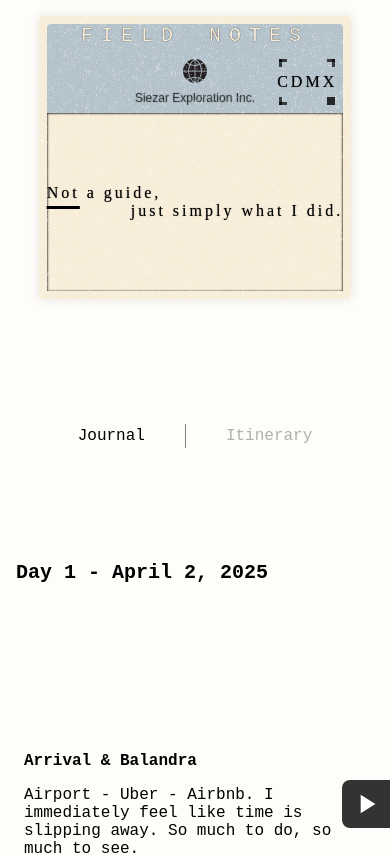
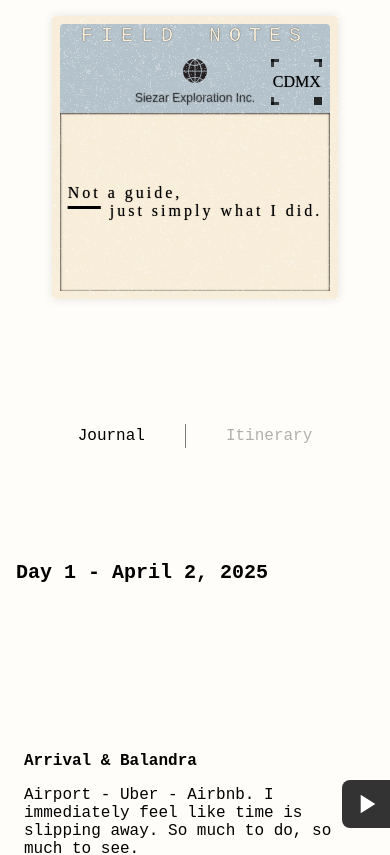
Before and after one commit to hsiez/siezar, a Next.js app: page /travel/cdmx in a window 390 px wide. Shown: the top 855 px of the page. Built offline with nearby package versions, Linux system fonts and the light colour scheme; a web font is replaced by a local one.

Commit message:
mobile fixes for table

```diff
--- a/app/components/field-notes/field-note-card.tsx
+++ b/app/components/field-notes/field-note-card.tsx
@@ -34,7 +34,7 @@ export default function FieldNoteCard({location, dates}: {location: string, date
                 <div className={styles.cardContent}>
                 <p className={styles.cardContentDescription}>
                     <u className={styles.underline}>Not</u> a guide, <br />
-                    &nbsp;&nbsp;&nbsp;&nbsp;&nbsp;&nbsp;&nbsp;&nbsp;&nbsp;&nbsp;&nbsp;&nbsp;just simply what I did.
+                    &nbsp;&nbsp;&nbsp;&nbsp;&nbsp;&nbsp;just simply what I did.
                 </p>
                 </div>
             </div>
--- a/app/components/field-notes/title-card.module.css
+++ b/app/components/field-notes/title-card.module.css
@@ -219,10 +219,12 @@
 
   .cardContentDescription {
     font-size: var(--font-size-md);
+    padding: var(--space-sm);
   }
 
   .location {
     font-size: var(--font-size-md);
+    letter-spacing: 0;
   }
 
   .date {
```
